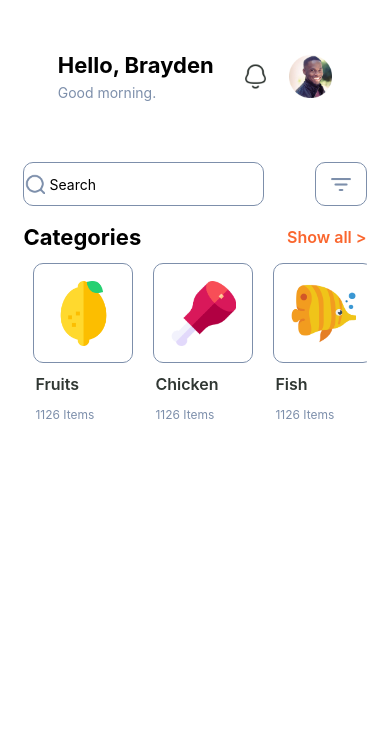
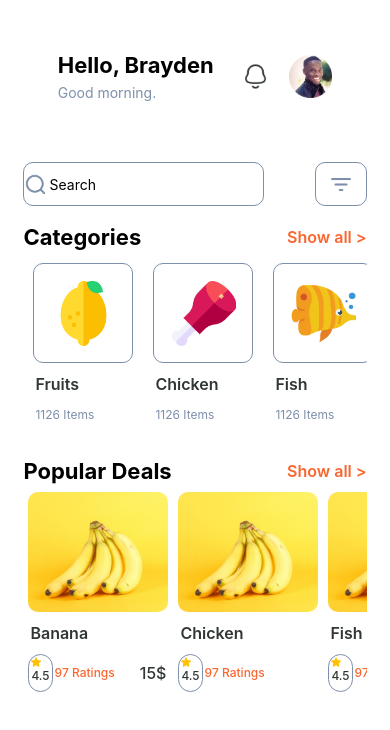
Before and after one commit to eneskocc/Lokmart, a React Native app in the folder client/: screen /Home in a window 390 px wide. Shown: the top 730 px of the page. Built offline with nearby package versions, Linux system fonts and the light colour scheme.

Commit message:
Update index.js

```diff
--- a/client/app/screens/Home/index.js
+++ b/client/app/screens/Home/index.js
@@ -4,6 +4,7 @@ import ProfilHeader from '../../component/ProfilHeader';
 import SearchBox from '../../component/SearchBox';
 import { colors } from '../../config';
 import CategoriesHorizontal from '../../component/CategoriesHorizontal';
+import Popular from '../../component/Popular';
 
 export class index extends Component {
   render() {
@@ -13,6 +14,7 @@ export class index extends Component {
         <View style={{paddingHorizontal: '6%'}}>
           <SearchBox />
           <CategoriesHorizontal />
+          <Popular />
         </View>
       </View>
     );
```
